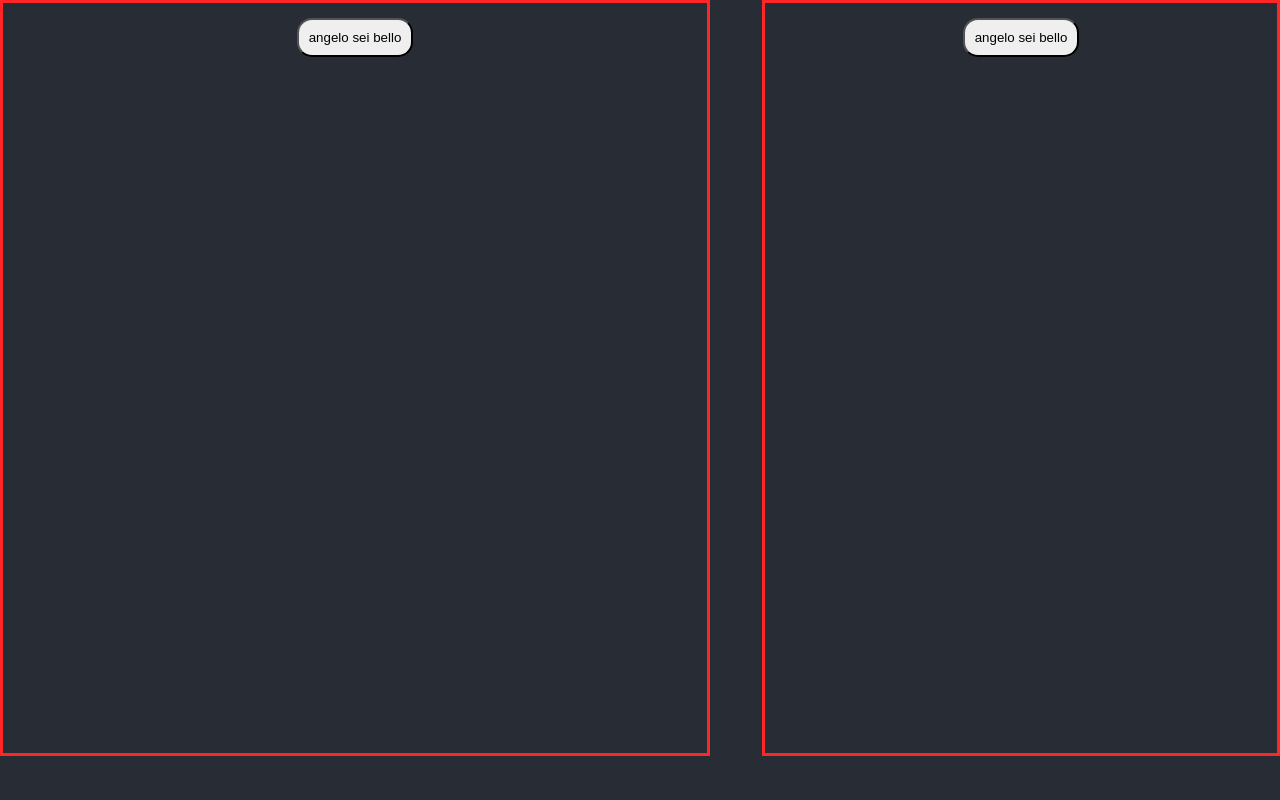
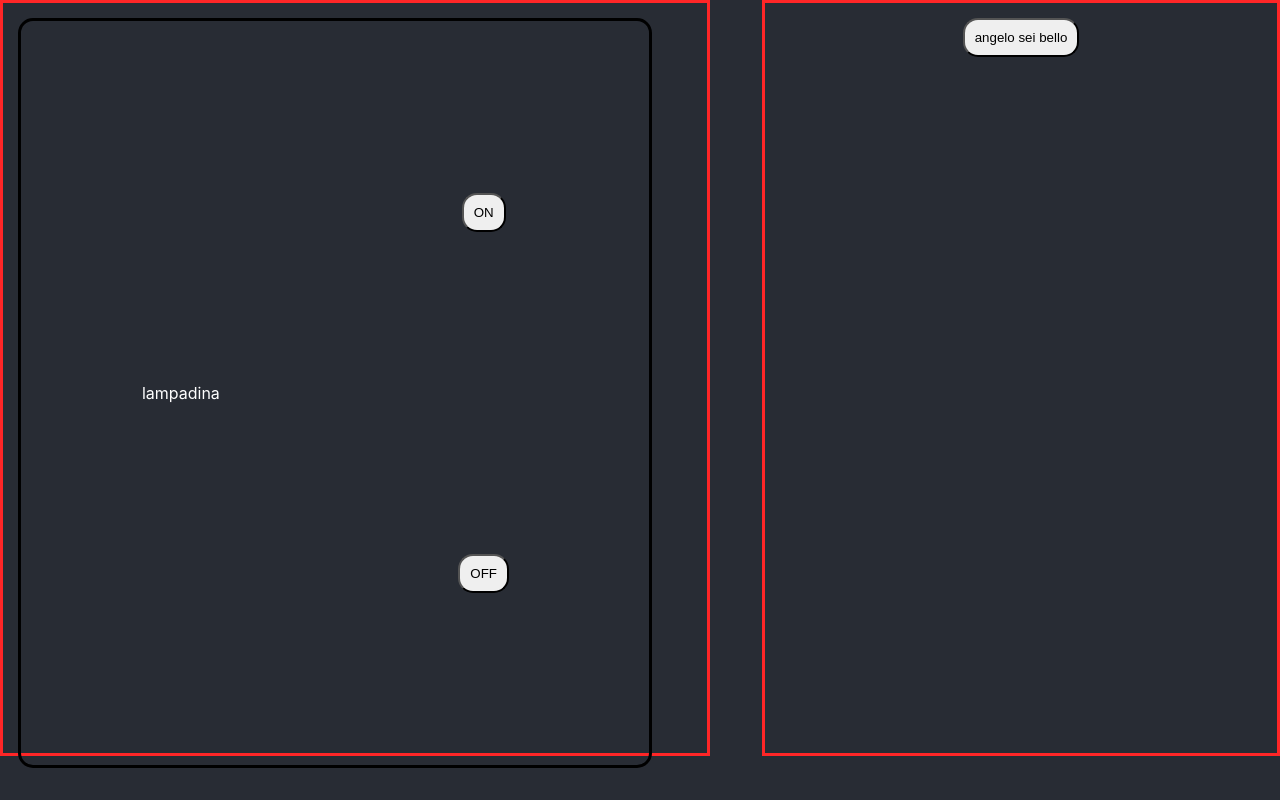
Before and after one commit to EmanueleZucchetti/smartLight_FrontEnd, a React (Create React App) app in the folder smart-light-frontend-g2/: page / in a window 1280 px wide. Built offline with nearby package versions, Linux system fonts and the light colour scheme; what fusioncharts would draw is missing.

Commit message:
Add all components

```diff
--- /dev/null
+++ b/smart-light-frontend-g2/src/Main/Buttons/OFF.js
@@ -0,0 +1,18 @@
+import React, {Component} from 'react';
+
+class OFFbutton extends Component {
+    render() {
+        return (
+            <button style={{
+            margin: '15px',
+                borderRadius: '15px',
+                padding: '10px',
+                outline: 'none'
+        }}>
+       OFF
+        </button>
+    );
+    }
+}
+
+export default OFFbutton;
--- /dev/null
+++ b/smart-light-frontend-g2/src/Main/Buttons/ON.js
@@ -0,0 +1,18 @@
+import React, {Component} from 'react';
+
+class ONbutton extends Component {
+    render() {
+        return (
+            <button style={{
+            margin: '15px',
+                borderRadius: '15px',
+                padding: '10px',
+                outline: 'none'
+        }}>
+        ON
+        </button>
+    );
+    }
+}
+
+export default ONbutton;
--- a/smart-light-frontend-g2/src/Main/Colonne/ColonnaUno.js
+++ b/smart-light-frontend-g2/src/Main/Colonne/ColonnaUno.js
@@ -1,17 +1,26 @@
 import React, {Component} from 'react';
+import OFFbutton from '../Buttons/OFF';
+import ONbutton from '../Buttons/ON';
+import Lampadina from '../Lampadina/Lampadina';
 
 class ColonnaUno extends Component {
     render() {
         return (
-            <button style={{
+            <table style={{
+                width:'90%',
+                height:'100%',
+                border:'solid black',
                 margin: '15px',
                 borderRadius: '15px',
                 padding: '10px',
                 outline: 'none'
-            }}>
-                angelo sei bello
-            </button>
-        );
+        }}>
+
+        <tr><td rowspan="2"><Lampadina/></td><td><ONbutton/></td></tr>
+        <tr><td><OFFbutton/></td></tr>
+
+    </table>
+    );
     }
 }
 
--- a/smart-light-frontend-g2/src/Main/Lampadina/Lampadina.js
+++ b/smart-light-frontend-g2/src/Main/Lampadina/Lampadina.js
@@ -0,0 +1,11 @@
+import React, {Component} from 'react';
+
+class Lampadina extends Component {
+    render() {
+        return (
+            <div>lampadina</div>
+    );
+    }
+}
+
+export default Lampadina;
```
